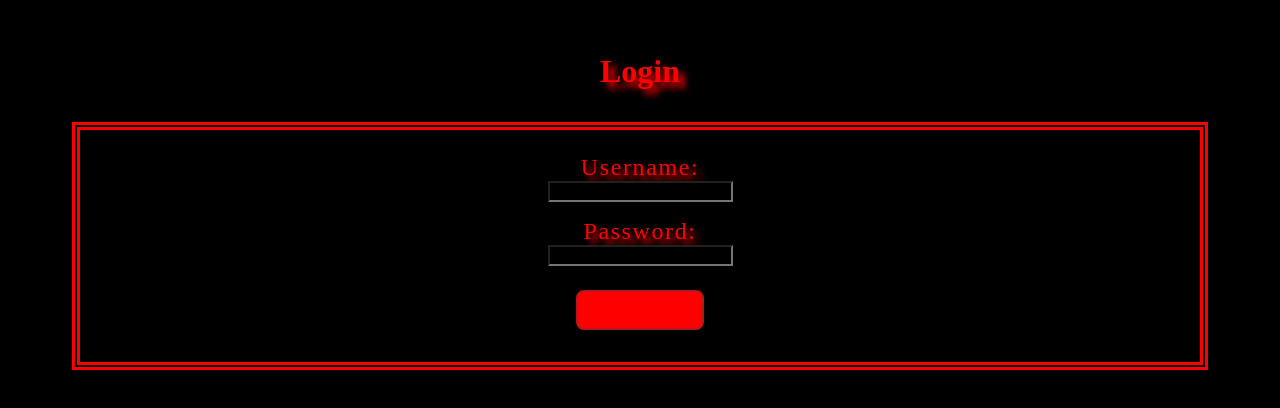
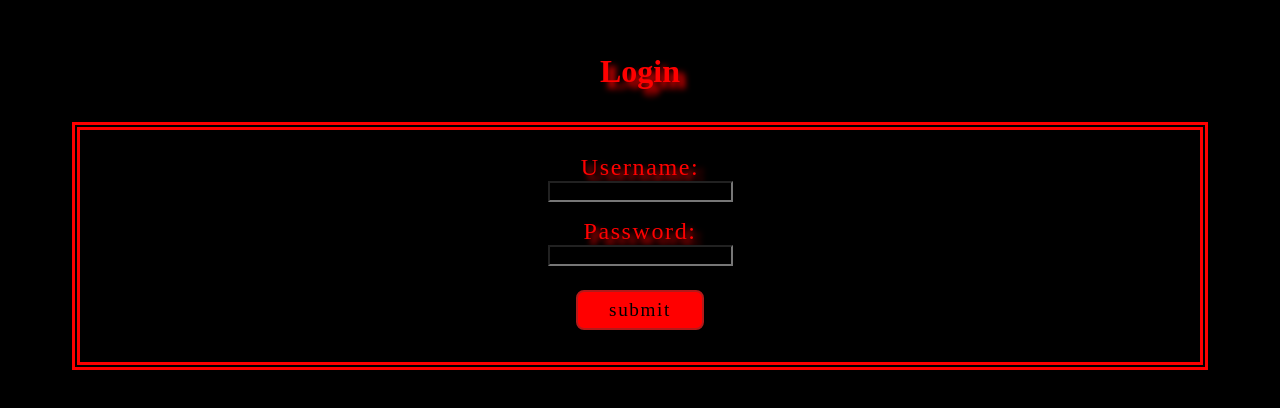
Before and after one commit to CollinABullock/StrangersThings, a React (Vite) app: page / in a window 1280 px wide. Shown: the part 152-560 px from the top of the page. Built offline with nearby package versions, Linux system fonts and the light colour scheme; no server answers.

Commit message:
buiding the damn thing

```diff
--- a/src/App.css
+++ b/src/App.css
@@ -107,6 +107,7 @@ input {
 
 #loginbutton{
   color: red;
+  color: black;
 }
 
 #post-card {
@@ -132,7 +133,7 @@ input {
   letter-spacing: 0.1rem;
 }
 
-.button{
+button{
   width: 8rem;
   height: 2.5rem;
   border-style: solid;
@@ -181,6 +182,10 @@ input {
     padding: 1rem;
     margin: 2rem;
     border-width: .5rem;
+
+    button {
+      color: white;
+    }
 }
 
 /* #profile-container{
--- a/src/components/Profile.jsx
+++ b/src/components/Profile.jsx
@@ -11,7 +11,7 @@ const Profile = (props) => {
     // Define state variables to store user profile data and loading status.
     const [profileData, setProfileData] = useState(null);
     const [loading, setLoading] = useState(true);
-    const [messages, setMessages] = useState([]);
+    // const [messages, setMessages] = useState([]);
 
     // Replace 'yourAuthToken' with the actual bearer token obtained during authentication.
 
```
